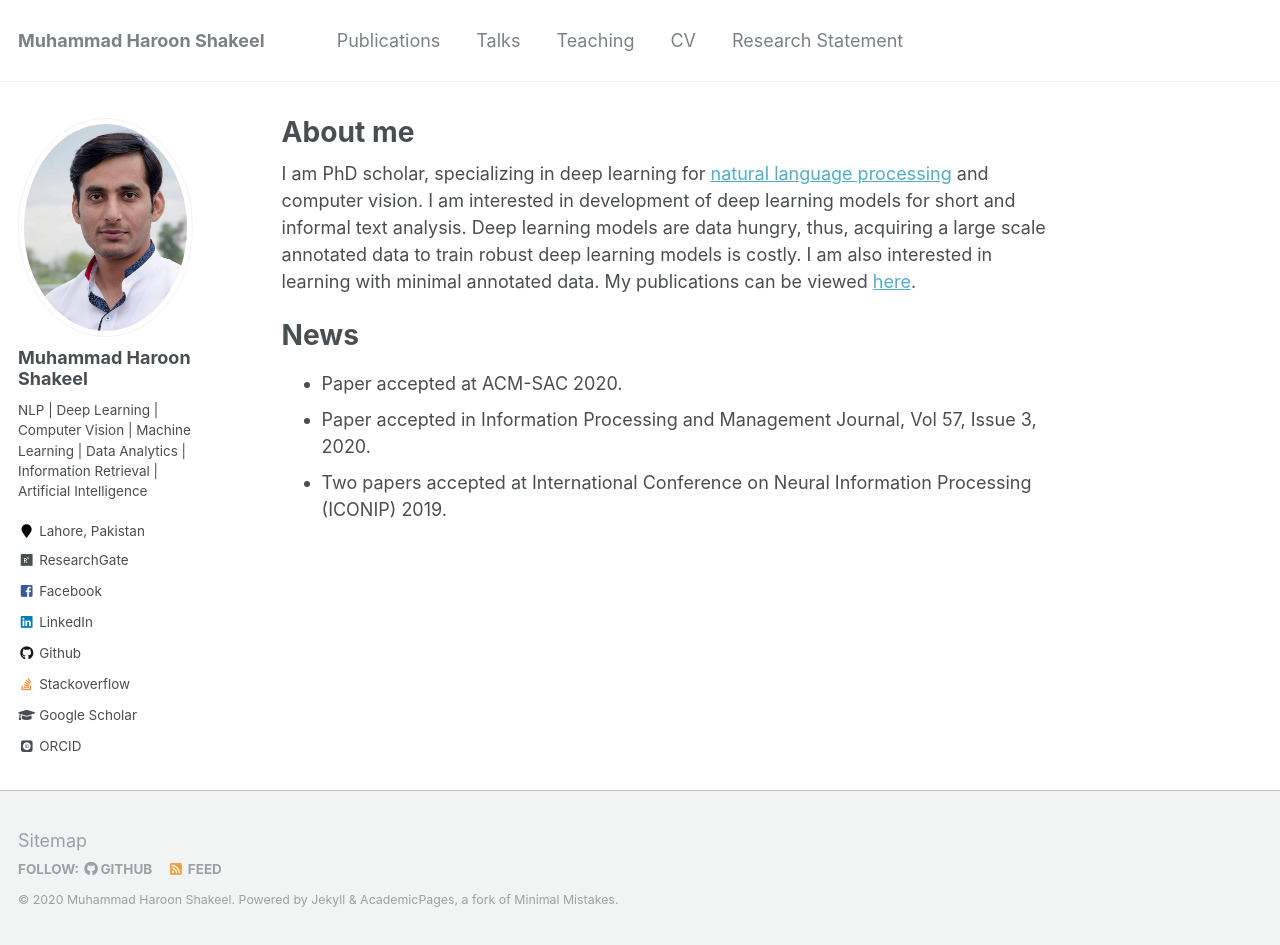
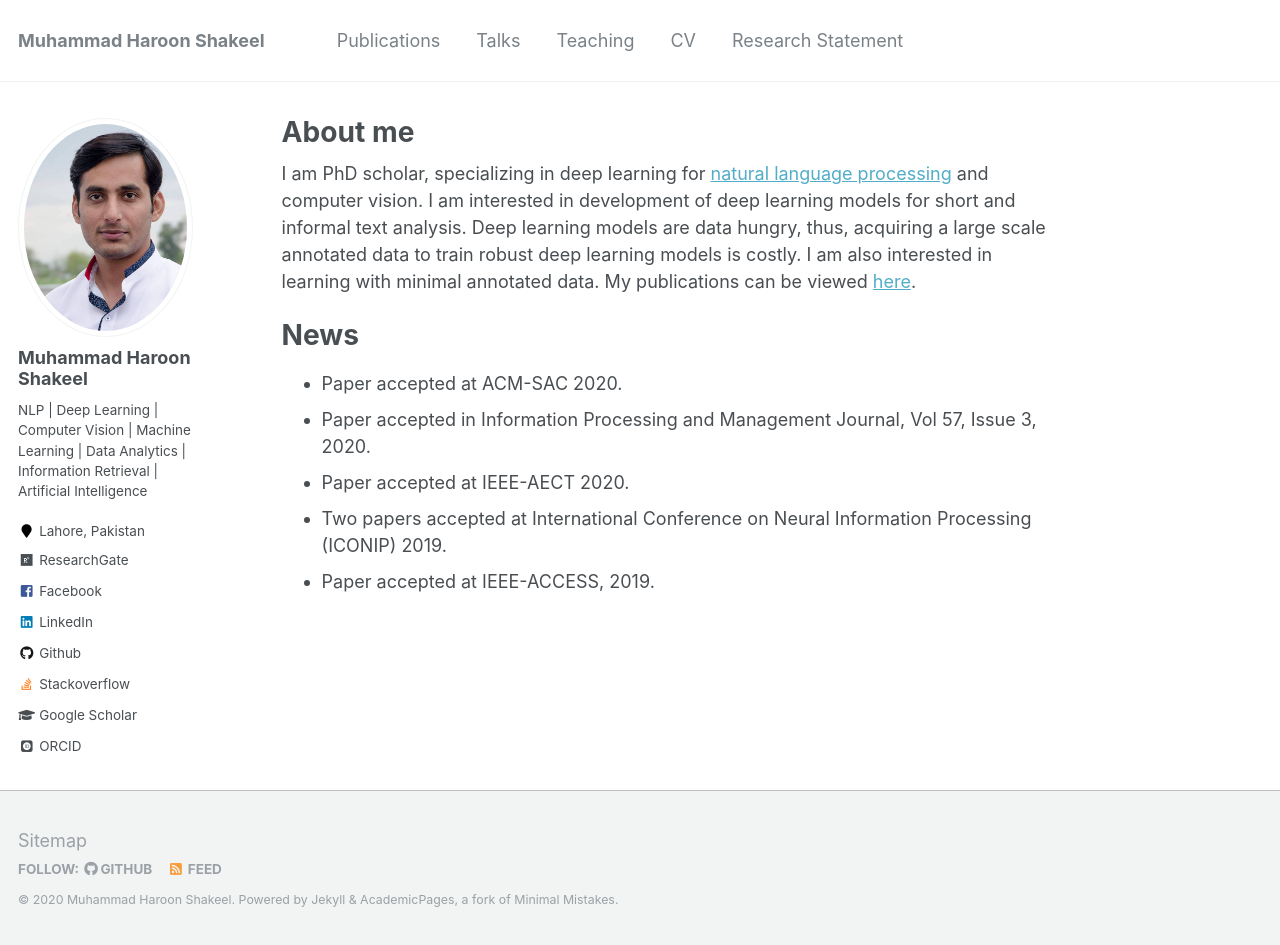
Before and after one commit to haroonshakeel/haroonshakeel.github.io, a Jekyll site: the page built from _pages/about.md, in a window 1280 px wide and 945 px high. Built offline with Jekyll 4.4.1, drawn with Linux system fonts in a browser that asks for light colours; some web fonts are replaced.

Commit message:
Update about.md

```diff
--- a/_pages/about.md
+++ b/_pages/about.md
@@ -14,4 +14,6 @@ News
 ======
 * Paper accepted at ACM-SAC 2020.
 * Paper accepted in Information Processing and Management Journal,  Vol 57, Issue 3, 2020.
+* Paper accepted at IEEE-AECT 2020.
 * Two papers accepted at International Conference on Neural Information Processing (ICONIP) 2019.
+* Paper accepted at IEEE-ACCESS, 2019.
```
